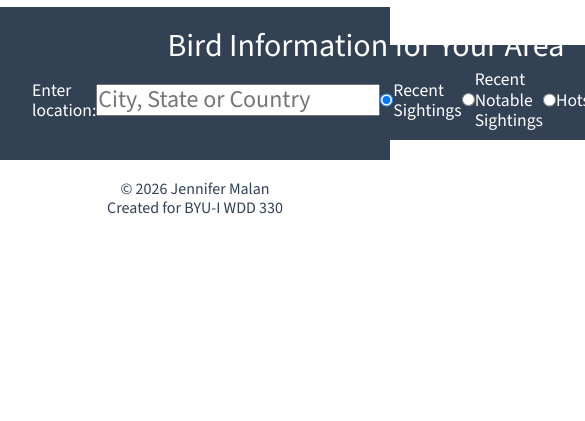
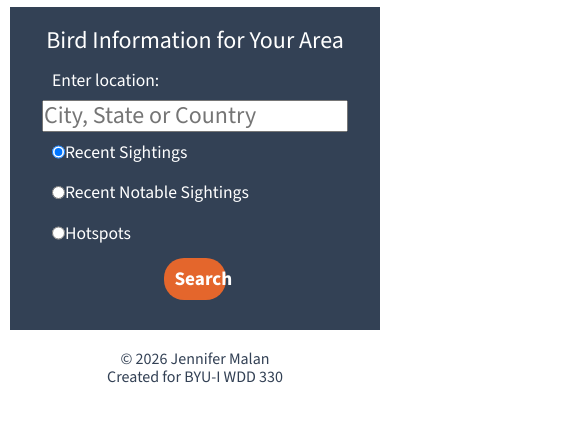
Before and after one commit to jmalan210/wdd330, a website with bundled scripts: page search.html in a window 390 px wide. Shown: the part 245-666 px from the top of the page, 585 px wide, since content can reach past the window. Built offline with nearby package versions, Linux system fonts and the light colour scheme.

Commit message:
form responsive

```diff
--- a/styles/base.css
+++ b/styles/base.css
@@ -199,23 +199,22 @@ h2 {
 form {
     background-color: var(--navy);
     color: white;
-   margin-top: 10px;
+   margin: 10px;
    padding: 10px;
 }
 form legend {
     text-align: center;
-    font-size: 2rem;
+    font-size: 1.5rem;
 
 }
 
 fieldset {
 
    display: flex;
-   justify-content: space-between;
-   align-items: center;
+   flex-direction: column;
     background-color: var(--navy);
     color: white;
-   border: none;
+    border: none;
     padding: 10px;
     margin: 10px;
 
@@ -229,6 +228,7 @@ form label {
     justify-content: flex-start;
     text-align: left;
     font-size: 1.1rem;
+    padding: 10px;
 }
 
 form input {
--- a/styles/larger.css
+++ b/styles/larger.css
@@ -37,6 +37,12 @@
 
 }
 
+fieldset {
+    flex-direction: row;
+    justify-content: space-between;
+    align-items: center;
+}
+
  #weather-data {
     display: flex;
         flex-direction: row;
```
